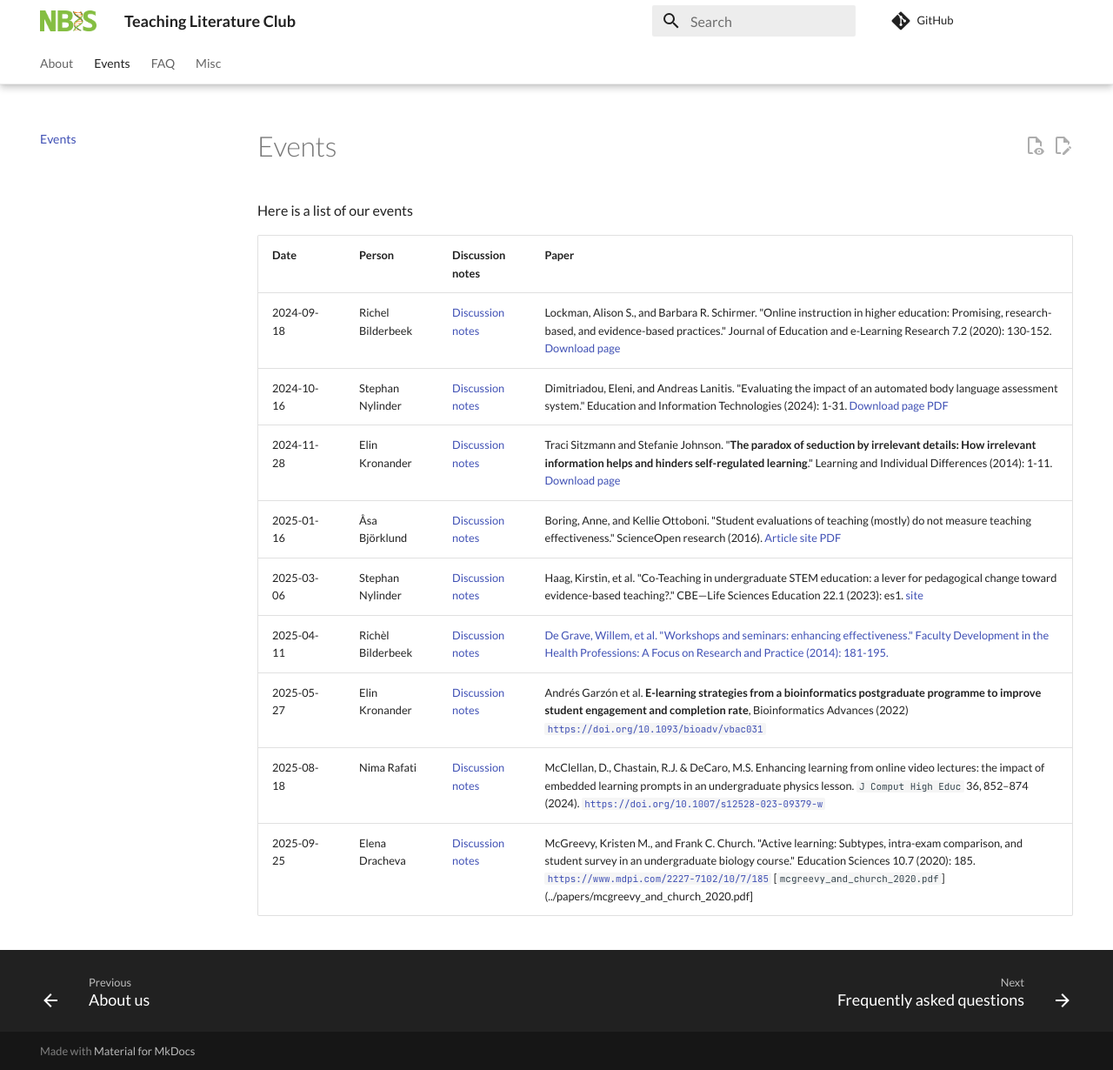
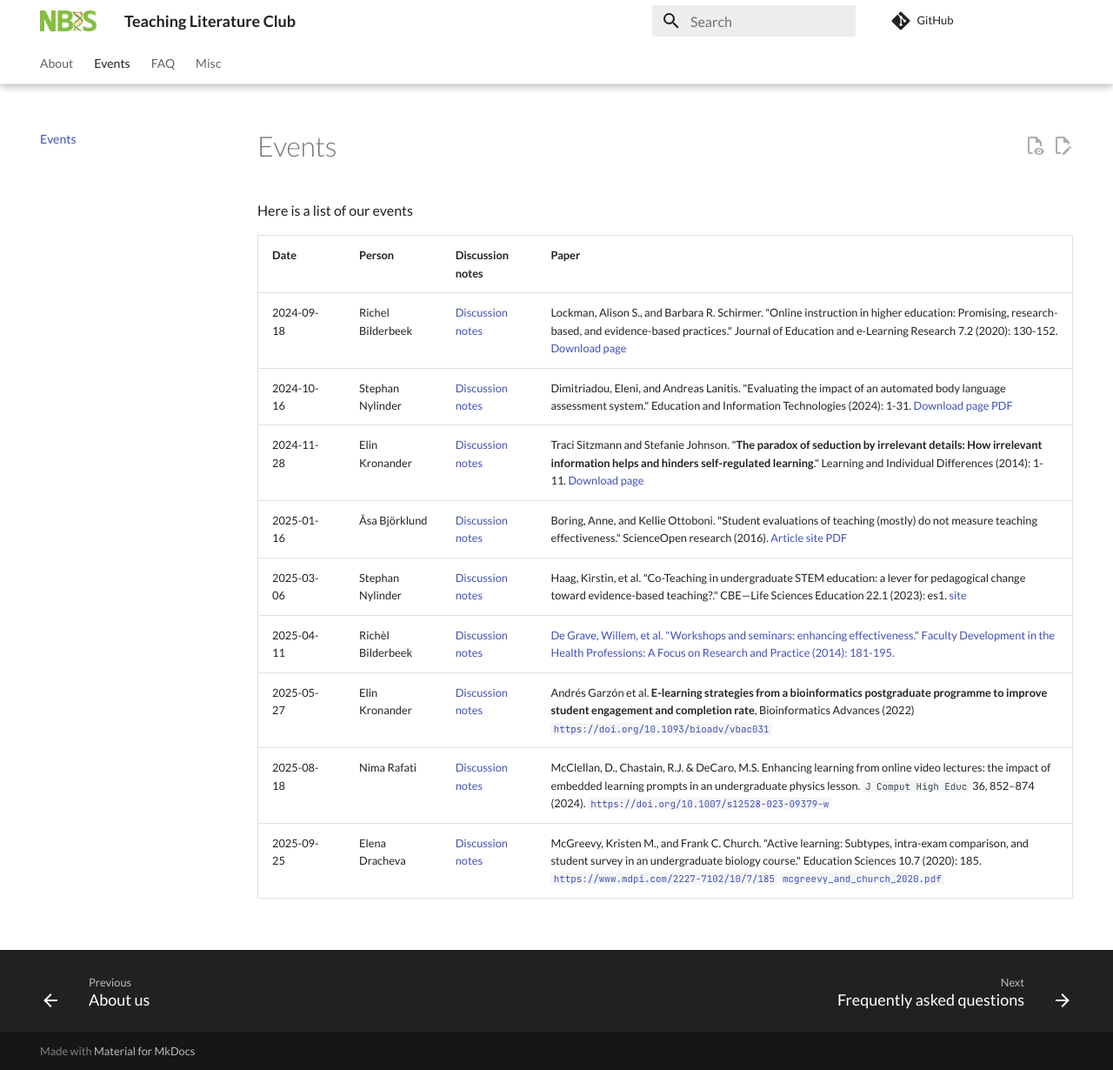
Before and after one commit to NBISweden/teaching_literature_club, an MkDocs documentation site: the page built from docs/events/README.md, in a window 1280 px wide and 1230 px high. Shown: the whole window at 87% size. Built offline with MkDocs 1.6.1 and Material for MkDocs 9.7.7, drawn with Linux system fonts in a browser that asks for light colours; comment, search, counter and statistics services are not loaded.

Commit message:
Fix layout

```diff
--- a/docs/events/README.md
+++ b/docs/events/README.md
@@ -20,6 +20,6 @@
 | 2025-04-11 | Richèl Bilderbeek | [Discussion notes](20250411/README.md)        | [De Grave, Willem, et al. "Workshops and seminars: enhancing effectiveness." Faculty Development in the Health Professions: A Focus on Research and Practice (2014): 181-195.](https://link.springer.com/chapter/10.1007/978-94-007-7612-8_9)                                                                                                            |
 | 2025-05-27 | Elin Kronander    | [Discussion notes](20250527/README.md)        | Andrés Garzón et al. **E-learning strategies from a bioinformatics postgraduate programme to improve student engagement and completion rate**, Bioinformatics Advances (2022) [`https://doi.org/10.1093/bioadv/vbac031`](https://doi.org/10.1093/bioadv/vbac031)                                                                                         |
 | 2025-08-18 | Nima Rafati       | [Discussion notes](20250818/README.md)        | McClellan, D., Chastain, R.J. & DeCaro, M.S. Enhancing learning from online video lectures: the impact of embedded learning prompts in an undergraduate physics lesson. `J Comput High Educ` 36, 852–874 (2024). [`https://doi.org/10.1007/s12528-023-09379-w`](https://doi.org/10.1007/s12528-023-09379-w)                                              |
-| 2025-09-25 | Elena Dracheva    | [Discussion notes](20250925/README.md)        | McGreevy, Kristen M., and Frank C. Church. "Active learning: Subtypes, intra-exam comparison, and student survey in an undergraduate biology course." Education Sciences 10.7 (2020): 185. [`https://www.mdpi.com/2227-7102/10/7/185`](https://www.mdpi.com/2227-7102/10/7/185) [`mcgreevy_and_church_2020.pdf`](../papers/mcgreevy_and_church_2020.pdf] |
+| 2025-09-25 | Elena Dracheva    | [Discussion notes](20250925/README.md)        | McGreevy, Kristen M., and Frank C. Church. "Active learning: Subtypes, intra-exam comparison, and student survey in an undergraduate biology course." Education Sciences 10.7 (2020): 185. [`https://www.mdpi.com/2227-7102/10/7/185`](https://www.mdpi.com/2227-7102/10/7/185) [`mcgreevy_and_church_2020.pdf`](../papers/mcgreevy_and_church_2020.pdf) |
 
 <!-- markdownlint-enable MD013 -->
```
